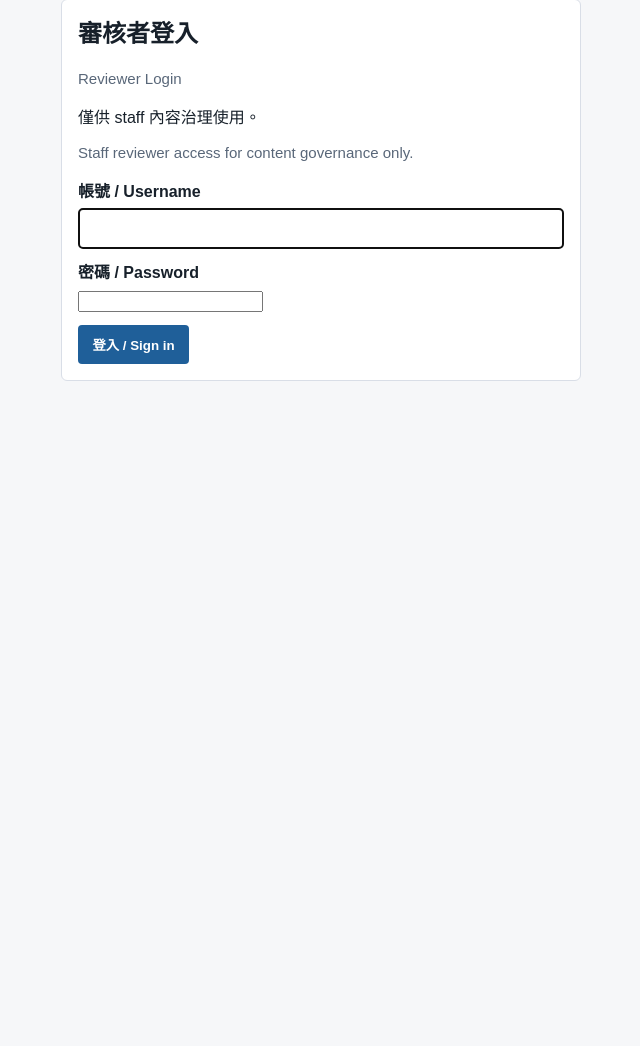
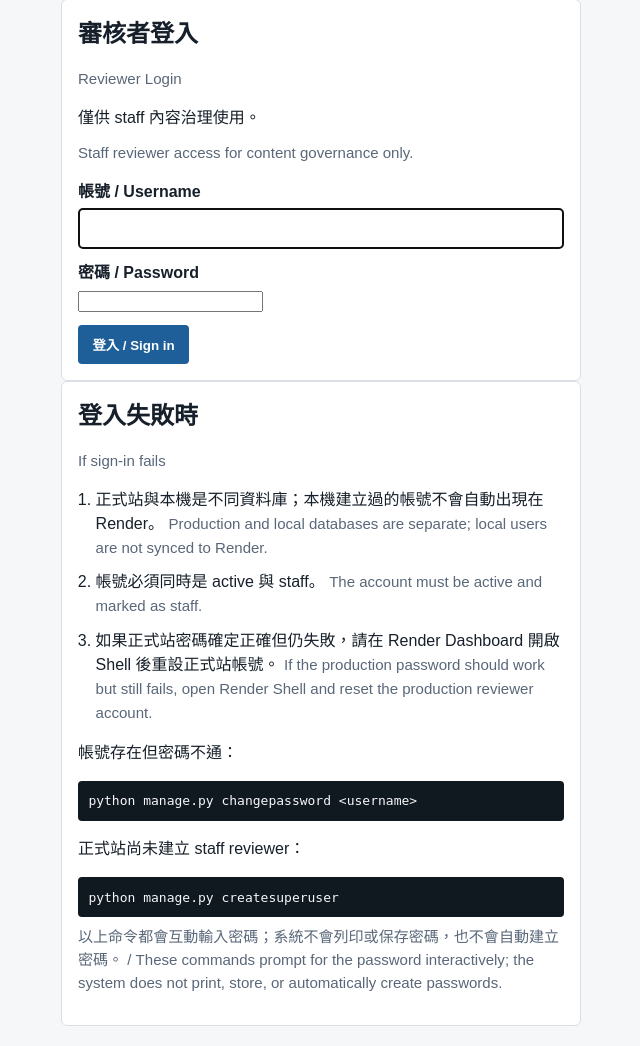
Before and after one commit to dany1230000/work, a Django app: page /review/login/ in a window 1280 px wide. Shown: the part 570-1616 px from the top of the page, without its empty margins (9-649 px from the left). Before the commit the page ends 951 px from the top, so only its background shows below. Run offline with Django 5.2, Linux system fonts and the light colour scheme; data that the repository does not hold is empty; some libraries are stand-ins or nearby versions.

Commit message:
Explain production reviewer login recovery

```diff
--- a/clinical_differential_support/cds_core/templates/cds_core/review_login.html
+++ b/clinical_differential_support/cds_core/templates/cds_core/review_login.html
@@ -55,4 +55,28 @@
     <button type="submit">登入 / Sign in</button>
   </form>
 </section>
+
+<section class="panel auth-panel" data-login-troubleshooting="true">
+  <h2>登入失敗時</h2>
+  <p class="secondary">If sign-in fails</p>
+  <ol class="review-list">
+    <li>
+      正式站與本機是不同資料庫；本機建立過的帳號不會自動出現在 Render。
+      <span class="secondary">Production and local databases are separate; local users are not synced to Render.</span>
+    </li>
+    <li>
+      帳號必須同時是 active 與 staff。
+      <span class="secondary">The account must be active and marked as staff.</span>
+    </li>
+    <li>
+      如果正式站密碼確定正確但仍失敗，請在 Render Dashboard 開啟 Shell 後重設正式站帳號。
+      <span class="secondary">If the production password should work but still fails, open Render Shell and reset the production reviewer account.</span>
+    </li>
+  </ol>
+  <p>帳號存在但密碼不通：</p>
+  <pre class="command"><code>python manage.py changepassword &lt;username&gt;</code></pre>
+  <p>正式站尚未建立 staff reviewer：</p>
+  <pre class="command"><code>python manage.py createsuperuser</code></pre>
+  <p class="secondary">以上命令都會互動輸入密碼；系統不會列印或保存密碼，也不會自動建立密碼。 / These commands prompt for the password interactively; the system does not print, store, or automatically create passwords.</p>
+</section>
 {% endblock %}
```
Also changed, not shown: clinical_differential_support/cds_core/tests/test_governance_dashboard.py (+11 -0 lines).
